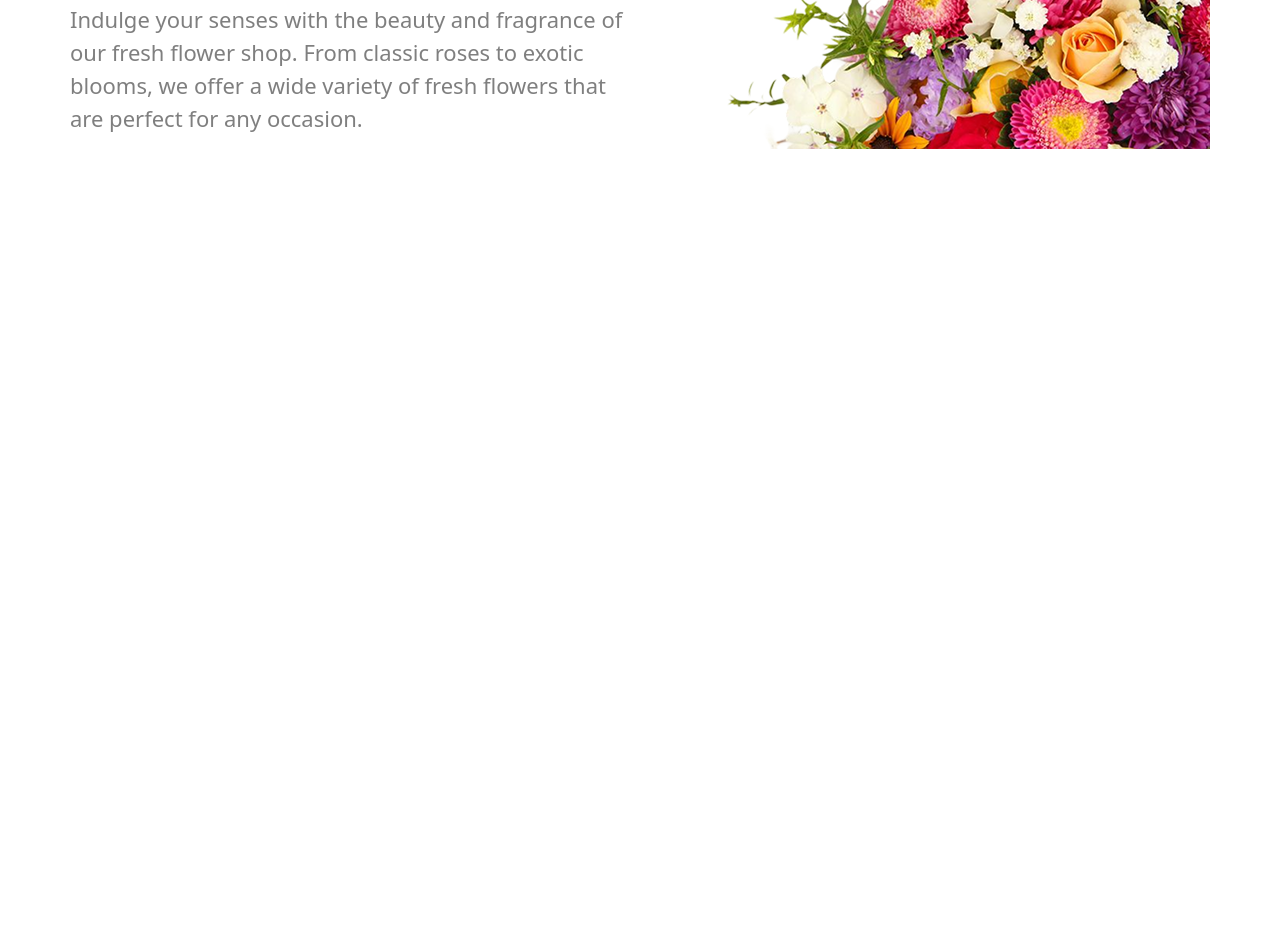
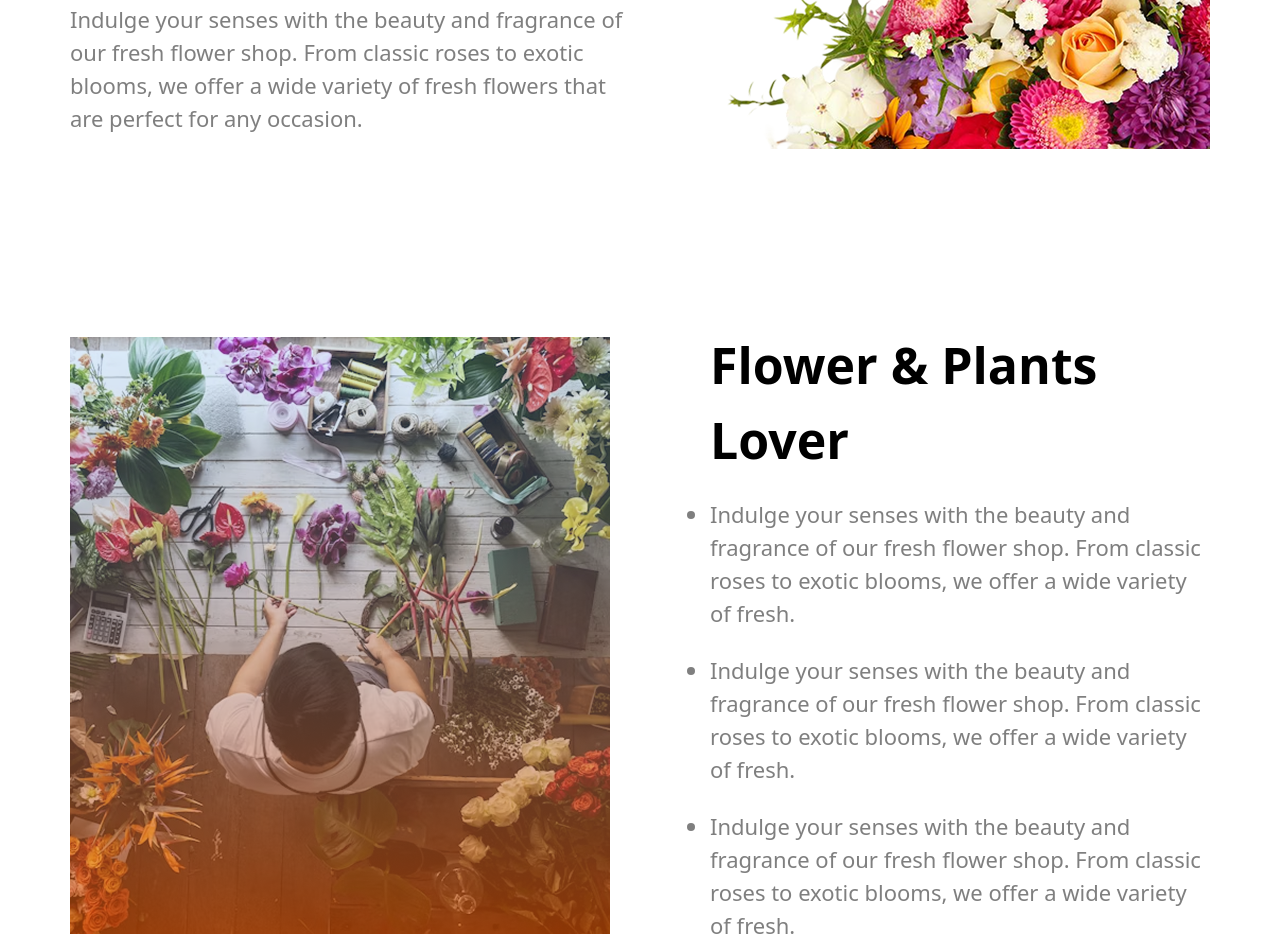
Before and after one commit to Mugdho06/Assignment-002, a plain HTML site: page index.html in a window 1280 px wide. Shown: the part 480-1422 px from the top of the page. Before the commit the page ends 800 px from the top, so only its background shows below. Drawn offline with nearby package versions, Linux system fonts and the light colour scheme.

Commit message:
add plant lover section

```diff
--- a/index.html
+++ b/index.html
@@ -20,16 +20,46 @@
         </ul>
         </div>
     </nav>
-    <header class="flex justify-between items-center max-w-[1140px] h-[461px] m-auto mt-[126px] ">
-        <div>
+    <header>
+        <!--banner section -->
+        <section  class="flex justify-between items-center max-w-[1140px] h-[461px] m-auto mt-[126px] ">
+             <div>
             <h1 class="font-bold text-[65px]">ALWAYS <span style="color: #E95A08;">FRESH FLOWERS</span></h1>
             <p style="color: rgba(0, 0, 0, 0.5); font-size: 22px; margin: 13px 0;">Indulge your senses with the beauty and fragrance of <br> our fresh flower shop. From classic roses to exotic <br> blooms, we offer a wide variety of fresh flowers that <br> are perfect for any occasion. </p>
         </div>
         <div>
             <img style="height: 355px; min-width:570px" src="./assets/hero-flower.png" alt="">
         </div>
+        </section>
+
+
+        <!-- plants section -->
+         <section>
+
+         </section>
+
+
+        <!-- plant lover section -->
+         <section  class="flex justify-between items-center max-w-[1140px] m-auto mt-[126px] ">
+             <div>
+            <img style="height:597px; min-width:540px" src="./assets/flower-store.png" alt="">
+        </div>
+             <div style="width: 500px;">
+            <h1 class="font-bold text-[50px]">Flower & Plants Lover</h1>
+            <ul class="list-disc mt-5">
+                <li style="color: rgba(0, 0, 0, 0.5); font-size: 22px;">Indulge your senses with the beauty and fragrance of our fresh flower shop. From classic roses to exotic blooms, we offer a wide variety of fresh.</li>
+                <br>
+                <li style="color: rgba(0, 0, 0, 0.5); font-size: 22px;">Indulge your senses with the beauty and fragrance of our fresh flower shop. From classic roses to exotic blooms, we offer a wide variety of fresh.</li>
+                <br>
+                <li style="color: rgba(0, 0, 0, 0.5); font-size: 22px;">Indulge your senses with the beauty and fragrance of our fresh flower shop. From classic roses to exotic blooms, we offer a wide variety of fresh.</li>
+
+            </ul>
+        </div>
+
+        </section>
 
     </header>
+
 
     <footer>
 
```
